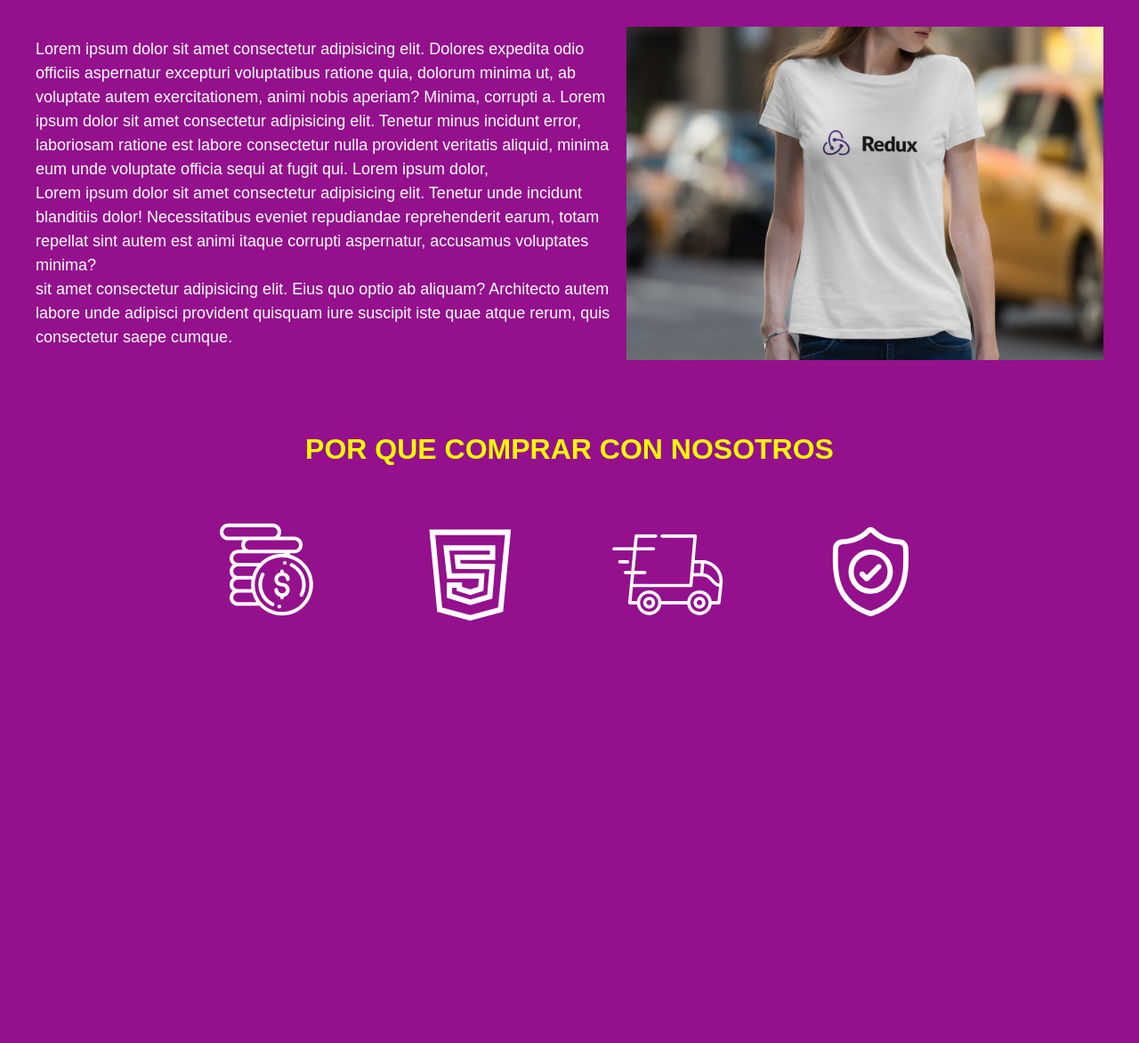
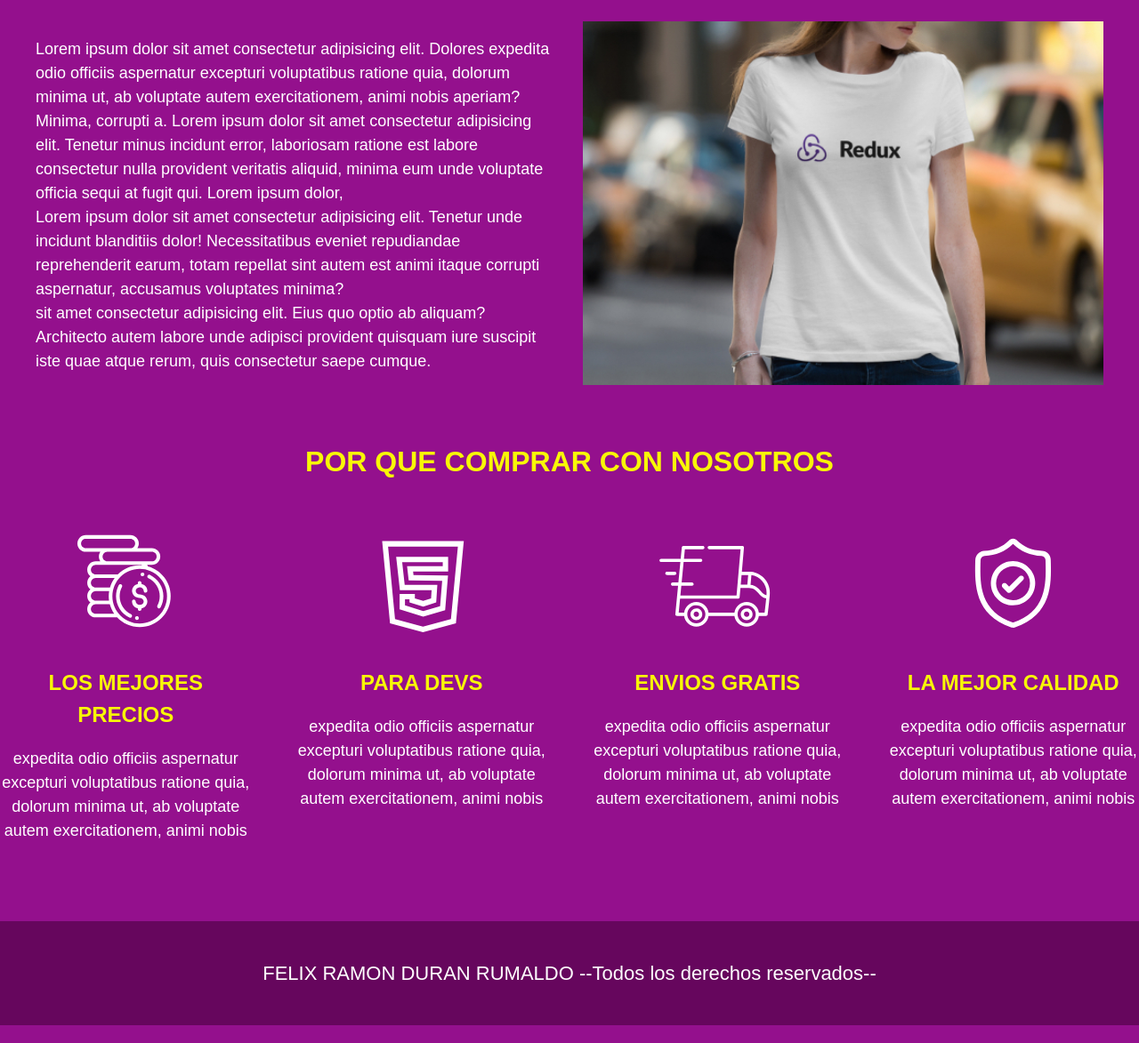
Before and after one commit to Felix123Duran/Pagina-de-Ventas, a plain HTML site: page Nosotros.html in a window 1280 px wide. Shown: the part 311-1484 px from the top of the page at 89% size. Before the commit the page ends 1068 px from the top, so only its background shows below. Drawn offline with Linux system fonts and the light colour scheme; a web font is replaced by a local one.

Commit message:
actualizacion y finalizacion de nosotros

```diff
--- a/Nosotros.html
+++ b/Nosotros.html
@@ -53,17 +53,62 @@
           Architecto autem labore unde adipisci provident quisquam iure suscipit
           iste quae atque rerum, quis consectetur saepe cumque.
         </p>
-        <img class="container__img" src="/img/nosotros.jpg" alt="foto de nosotros" />
+        <img
+          class="container__img"
+          src="/img/nosotros.jpg"
+          alt="foto de nosotros"
+        />
       </div>
     </main>
+    <section class="sell">
+      <h2 class="sell__title">POR QUE COMPRAR CON NOSOTROS</h2>
+      <div class="blocks">
+      <div class="block">
+        <img src="/img/icono_1.png" alt="Simbolo de rompra" />
+        <h3 class="block__title">LOS MEJORES PRECIOS</h3>
+        <p>
+          expedita odio officiis aspernatur excepturi voluptatibus ratione quia,
+          dolorum minima ut, ab voluptate autem exercitationem, animi nobis
+        </p>
+      </div>
+      <!--bloque-->
+
+      <div class="block">
+        <img src="/img/icono_2.png" alt="Simbolo de rompra" />
+        <h3 class="block__title">PARA DEVS</h3>
+        <p>
+          expedita odio officiis aspernatur excepturi voluptatibus ratione quia,
+          dolorum minima ut, ab voluptate autem exercitationem, animi nobis
+        </p>
+      </div>
+      <!--bloque-->
+
+      <div class="block">
+        <img src="/img/icono_3.png" alt="Simbolo de rompra" />
+        <h3 class="block__title">ENVIOS GRATIS</h3>
+        <p>
+          expedita odio officiis aspernatur excepturi voluptatibus ratione quia,
+          dolorum minima ut, ab voluptate autem exercitationem, animi nobis
+        </p>
+      </div>
+      <!--bloque-->
+
+      <div class="block">
+        <img src="/img/icono_4.png" alt="Simbolo de rompra" />
+        <h3 class="block__title">LA MEJOR CALIDAD</h3>
+        <p>
+          expedita odio officiis aspernatur excepturi voluptatibus ratione quia,
+          dolorum minima ut, ab voluptate autem exercitationem, animi nobis
+        </p>
+      </div>
+    </div><!--bloque-->
+    </section><!--seccion de compra-->
+
 
     <footer class="footer">
-      <h2>POR QUE COMPRAR CON NOSOTROS</h2>
-      <img src="/img/icono_1.png" alt="Simbolo de rompra">
-      <img src="/img/icono_2.png" alt="Simbolo de rompra">
-      <img src="/img/icono_3.png" alt="Simbolo de rompra">
-      <img src="/img/icono_4.png" alt="Simbolo de rompra">
-
+      <p class="footer__text">
+        FELIX RAMON DURAN RUMALDO --Todos los derechos reservados--
+      </p>
     </footer>
   </body>
 </html>
--- a/css/Nosotros.css
+++ b/css/Nosotros.css
@@ -68,6 +68,8 @@ h3 {
 }
 /*footer*/
 .footer {
+  background-color: var(--pimarioOSC);
+  padding: 2rem 0rem;
   margin: 2rem 0;
   margin-top: 7rem;
 }
@@ -96,13 +98,37 @@ h3 {
 }
 /*main*/
 .container {
-  display: flex;
-  align-items: center;
+  display: grid;
+  grid-template-rows: repeat(2, auto);
+}
+@media (min-width: 760px) {
+  .container {
+    grid-template-columns: repeat(2, 1fr);
+    gap: 3rem;
+  }
 }
 .container__img {
   width: 100%;
+   grid-row: 1/2;
 }
-/*footer*/
-.footer{
+@media (min-width: 760px){
+    .container__img{
+       grid-column: 2/3;
+    }
+}
+/*seccion de porque comprar del nosotros*/
+.blocks{
+  display: grid;
+  grid-template-columns: repeat(2,1fr);
+  gap: 5rem;
+}@media (min-width:750px){
+  .blocks{
+    grid-template-columns: repeat(4, 1fr);
+  }
+}
+.block{
   text-align: center;
 }
+.block__title{
+  margin: 0;
+}
```
